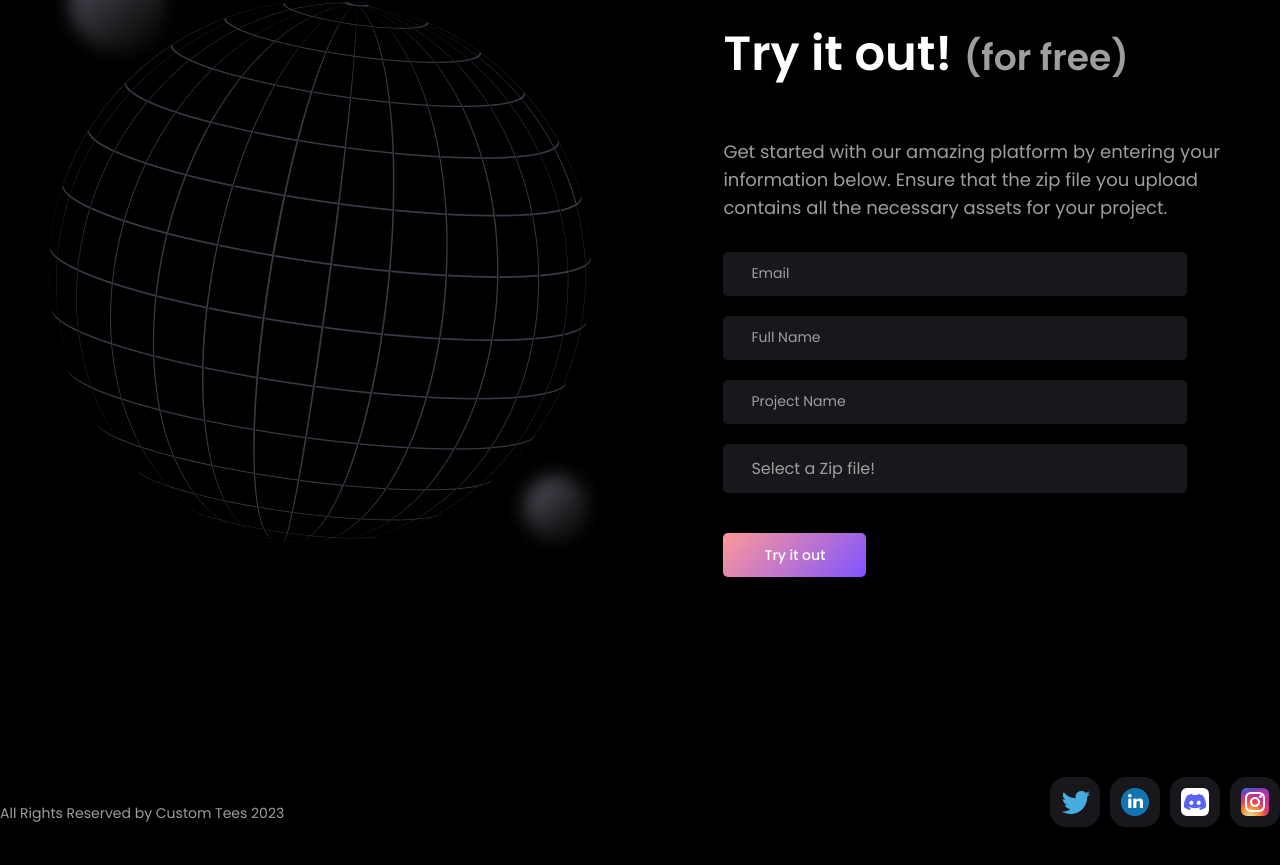
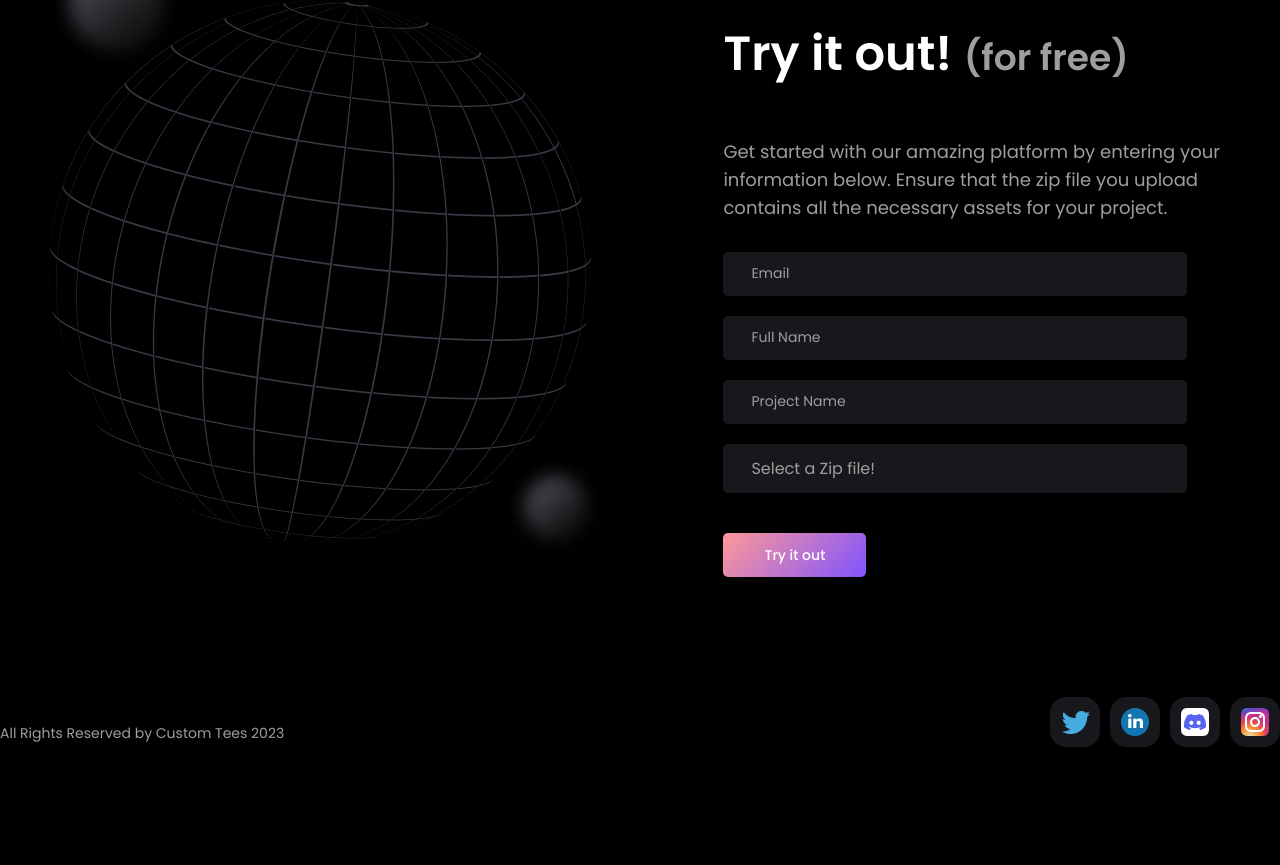
Before and after one commit to ayan-mn18/Authentic-kicks-frontend, a React (Create React App) app: page / in a window 1280 px wide. Shown: the part 6090-6955 px from the top of the page. After the commit the page ends 6877 px from the top, so only its background shows below. Built offline with nearby package versions, Linux system fonts and the light colour scheme.

Commit message:
Footer left tilt :bug:

```diff
--- a/src/App.js
+++ b/src/App.js
@@ -50,9 +50,7 @@ function App() {
         {/* Other sections */}
       </main>
       <footer className="footer">
-        <div className="container">
-          <Footer />
-        </div>
+        <Footer />
       </footer>
     </div>
   );
--- a/src/index.css
+++ b/src/index.css
@@ -24,3 +24,8 @@ body {
 .main {
   height: auto;
 }
+
+.footer {
+  max-width: var(--max-container-width);
+  margin: auto;
+}
```
